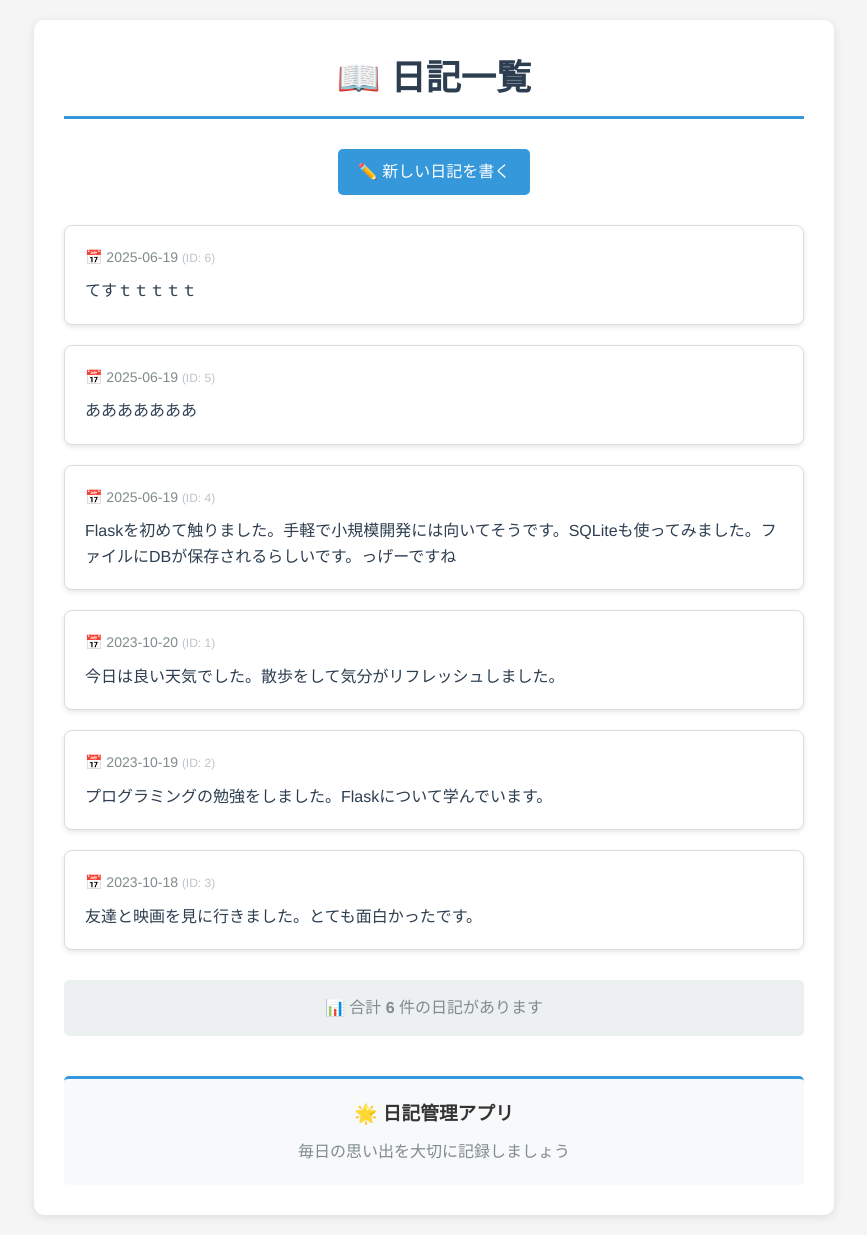
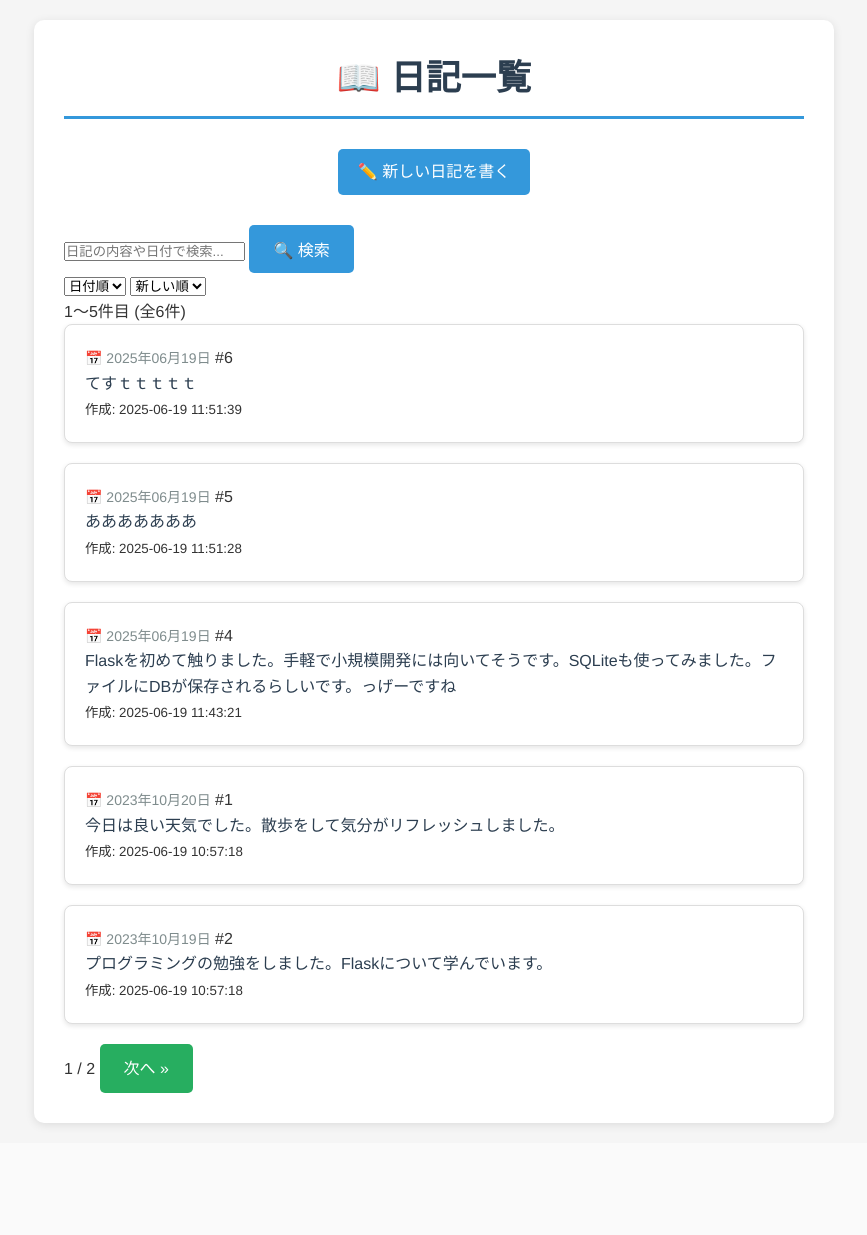
Before and after one commit to Nagitokuta/Flask-diary-app, a Flask app: page / in a window 1280 px wide. Shown: the whole page, without its empty margins (206-1073 px from the left). After the commit the page ends 1127 px from the top, so only its background shows below. Run offline with Flask 3, Linux system fonts and the light colour scheme; data comes from the database, SQL or seed files in the repository; both versions use the stored data as it was after the commit.

Commit message:
feat: 日記一覧表示機能を実装
- SQLiteからのデータ取得機能
- Jinja2テンプレートでの動的表示
- 検索機能の実装
- 並び替え機能（日付順、投稿順）
- ページネーション機能
- 日記詳細ページの実装
- テンプレートフィルターの追加
- 包括的なエラーハンドリング

```diff
--- a/app.py
+++ b/app.py
@@ -3,9 +3,10 @@ import sqlite3
 import logging
 from datetime import datetime
 import os
+import math
 
 app = Flask(__name__)
-app.secret_key = 'diary-app-secret-key-2023'
+app.secret_key = "diary-app-secret-key-2023"
 
 # ログ設定
 logging.basicConfig(level=logging.INFO)
@@ -13,10 +14,12 @@ logger = logging.getLogger(__name__)
 
 def get_db_connection():
     """データベース接続を取得"""
-    if not os.path.exists('diary.db'):
-        raise FileNotFoundError('データベースファイルが見つかりません。')
+    if not os.path.exists("diary.db"):
+        raise FileNotFoundError(
+            "データベースファイルが見つかりません。"
+        )
 
-    conn = sqlite3.connect('diary.db')
+    conn = sqlite3.connect("diary.db")
     conn.row_factory = sqlite3.Row
     return conn
 
@@ -26,93 +29,203 @@ def validate_diary_data(date, content):
 
     # 日付の検証
     if not date:
-        errors.append('日付は必須項目です。')
+        errors.append("日付は必須項目です。")
     else:
         try:
-            datetime.strptime(date, '%Y-%m-%d')
+            datetime.strptime(date, "%Y-%m-%d")
         except ValueError:
-            errors.append('正しい日付形式で入力してください。')
+            errors.append("正しい日付形式で入力してください。")
 
     # 内容の検証
     if not content:
-        errors.append('日記の内容は必須項目です。')
+        errors.append("日記の内容は必須項目です。")
     else:
         content = content.strip()
         if len(content) < 5:
-            errors.append('日記の内容は5文字以上で入力してください。')
+            errors.append("日記の内容は5文字以上で入力してください。")
         elif len(content) > 1000:
-            errors.append('日記の内容は1000文字以内で入力してください。')
+            errors.append("日記の内容は1000文字以内で入力してください。")
 
-    return errors, content.strip() if content else ''
+    return errors, content.strip() if content else ""
 
-@app.route('/post', methods=['GET', 'POST'])
+def format_date(date_string):
+    """日付文字列をフォーマット"""
+    try:
+        from datetime import datetime
+
+        date_obj = datetime.strptime(date_string, "%Y-%m-%d")
+        return date_obj.strftime("%Y年%m月%d日")
+    except:
+        return date_string
+
+def truncate_content(content, max_length=100):
+    """内容を指定した長さで切り詰める"""
+    if len(content) <= max_length:
+        return content
+    return content[:max_length] + "..."
+
+# テンプレートフィルターとして登録
+app.jinja_env.filters["format_date"] = format_date
+app.jinja_env.filters["truncate_content"] = truncate_content
+
+@app.route("/post", methods=["GET", "POST"])
 def post():
     """日記投稿ページ"""
-    if request.method == 'POST':
+    if request.method == "POST":
         try:
-            date = request.form.get('date')
-            content = request.form.get('content')
+            date = request.form.get("date")
+            content = request.form.get("content")
 
-            logger.info(f'日記投稿試行: 日付={date}, 内容長={len(content) if content else 0}')
+            logger.info(
+                f"日記投稿試行: 日付={date}, 内容長={len(content) if content else 0}"
+            )
 
             # バリデーション
             errors, cleaned_content = validate_diary_data(date, content)
 
             if errors:
                 for error in errors:
-                    flash(error, 'error')
-                logger.warning(f'バリデーションエラー: {errors}')
-                return render_template('post.html')
+                    flash(error, "error")
+                logger.warning(f"バリデーションエラー: {errors}")
+                return render_template("post.html")
 
             # データベース保存
             conn = get_db_connection()
             cursor = conn.cursor()
             cursor.execute(
-                'INSERT INTO diaries (date, content) VALUES (?, ?)',
-                (date, cleaned_content)
+                "INSERT INTO diaries (date, content) VALUES (?, ?)",
+                (date, cleaned_content),
             )
             conn.commit()
 
             diary_id = cursor.lastrowid
             conn.close()
 
-            logger.info(f'日記保存成功: ID={diary_id}')
-            flash('日記を保存しました！', 'success')
-            return redirect(url_for('index'))
+            logger.info(f"日記保存成功: ID={diary_id}")
+            flash("日記を保存しました！", "success")
+            return redirect(url_for("index"))
 
         except FileNotFoundError as e:
-            logger.error(f'ファイルエラー: {str(e)}')
-            flash('データベースファイルが見つかりません。', 'error')
-            return render_template('post.html')
+            logger.error(f"ファイルエラー: {str(e)}")
+            flash("データベースファイルが見つかりません。", "error")
+            return render_template("post.html")
 
         except sqlite3.Error as e:
-            logger.error(f'データベースエラー: {str(e)}')
-            flash('データベースエラーが発生しました。', 'error')
-            return render_template('post.html')
+            logger.error(f"データベースエラー: {str(e)}")
+            flash("データベースエラーが発生しました。", "error")
+            return render_template("post.html")
 
         except Exception as e:
-            logger.error(f'予期しないエラー: {str(e)}')
-            flash('予期しないエラーが発生しました。', 'error')
-            return render_template('post.html')
+            logger.error(f"予期しないエラー: {str(e)}")
+            flash("予期しないエラーが発生しました。", "error")
+            return render_template("post.html")
 
-    return render_template('post.html')
+    return render_template("post.html")
 
-@app.route('/')
+@app.route("/")
 def index():
-    """日記一覧ページ"""
+    """日記一覧ページ（完全版）"""
+    # パラメータの取得
+    page = request.args.get("page", 1, type=int)
+    per_page = request.args.get("per_page", 5, type=int)
+    search_query = request.args.get("search", "").strip()
+    sort_by = request.args.get("sort", "date")
+    order = request.args.get("order", "desc")
+
+    # パラメータの検証
+    if per_page not in [5, 10, 20]:
+        per_page = 5
+    if page < 1:
+        page = 1
+
     try:
         conn = get_db_connection()
-        diaries = conn.execute(
-            'SELECT * FROM diaries ORDER BY date DESC, id DESC'
-        ).fetchall()
+
+        # 基本クエリとパラメータ
+        base_conditions = []
+        params = []
+
+        # 検索条件の構築
+        if search_query:
+            base_conditions.append("(content LIKE ? OR date LIKE ?)")
+            search_param = f"%{search_query}%"
+            params.extend([search_param, search_param])
+
+        # WHERE句の構築
+        where_clause = ""
+        if base_conditions:
+            where_clause = " WHERE " + " AND ".join(base_conditions)
+
+        # 総件数の取得
+        count_query = f"SELECT COUNT(*) as total FROM diaries{where_clause}"
+        total = conn.execute(count_query, params).fetchone()["total"]
+
+        # ページネーション計算
+        total_pages = math.ceil(total / per_page) if total > 0 else 1
+        if page > total_pages:
+            page = total_pages
+
+        offset = (page - 1) * per_page
+
+        # 並び替え条件の検証と構築
+        valid_sort_columns = ["date", "id", "created_at"]
+        valid_orders = ["asc", "desc"]
+
+        if sort_by not in valid_sort_columns:
+            sort_by = "date"
+        if order not in valid_orders:
+            order = "desc"
+
+        order_clause = f" ORDER BY {sort_by} {order.upper()}"
+        if sort_by != "id":
+            order_clause += ", id DESC"  # 同じ日付の場合はIDで並び替え
+
+        # データ取得クエリ
+        data_query = (
+            f"SELECT * FROM diaries{where_clause}{order_clause} LIMIT ? OFFSET ?"
+        )
+        data_params = params + [per_page, offset]
+
+        diaries = conn.execute(data_query, data_params).fetchall()
         conn.close()
-        return render_template('index.html', diaries=diaries)
+
+        # ページネーション情報
+        pagination = {
+            "page": page,
+            "per_page": per_page,
+            "total": total,
+            "total_pages": total_pages,
+            "has_prev": page > 1,
+            "has_next": page < total_pages,
+            "prev_num": page - 1 if page > 1 else None,
+            "next_num": page + 1 if page < total_pages else None,
+            "start_index": offset + 1 if total > 0 else 0,
+            "end_index": min(offset + per_page, total),
+        }
+
+        logger.info(
+            f'日記一覧表示: ページ={page}, 件数={len(diaries)}, 検索="{search_query}"'
+        )
+
+        return render_template(
+            "index.html",
+            diaries=diaries,
+            pagination=pagination,
+            search_query=search_query,
+            sort_by=sort_by,
+            order=order,
+        )
+
+    except sqlite3.Error as e:
+        logger.error(f"データベースエラー: {str(e)}")
+        flash("データベースエラーが発生しました。", "error")
+        return render_template("index.html", diaries=[], pagination=None)
     except Exception as e:
-        logger.error(f'データ取得エラー: {str(e)}')
-        flash(f'データの取得中にエラーが発生しました: {str(e)}', 'error')
-        return render_template('index.html', diaries=[])
+        logger.error(f"予期しないエラー: {str(e)}")
+        flash("予期しないエラーが発生しました。", "error")
+        return render_template("index.html", diaries=[], pagination=None)
 
-if __name__ == '__main__':
+if __name__ == "__main__":
     print("日記管理アプリを起動中...")
     print("ブラウザで http://localhost:5000 にアクセスしてください")
-    app.run(debug=True, host='0.0.0.0', port=5000)
+    app.run(debug=True, host="0.0.0.0", port=5000)
--- a/templates/index.html
+++ b/templates/index.html
@@ -15,6 +15,35 @@
             <a href="{{ url_for('post') }}">✏️ 新しい日記を書く</a>
         </div>
 
+        <!-- 検索フォーム -->
+        <div class="search-form">
+            <form method="GET" action="{{ url_for('index') }}">
+                <div class="search-input-group">
+                    <input type="text" name="search" value="{{ search_query }}"
+                           placeholder="日記の内容や日付で検索...">
+                    <button type="submit" class="btn btn-primary">🔍 検索</button>
+                    {% if search_query %}
+                        <a href="{{ url_for('index') }}" class="btn">クリア</a>
+                    {% endif %}
+                </div>
+            </form>
+        </div>
+
+        <!-- 並び替えオプション -->
+        <div class="sort-options">
+            <form method="GET" action="{{ url_for('index') }}" class="sort-form">
+                <input type="hidden" name="search" value="{{ search_query }}">
+                <select name="sort" onchange="this.form.submit()">
+                    <option value="date" {% if sort_by == 'date' %}selected{% endif %}>日付順</option>
+                    <option value="id" {% if sort_by == 'id' %}selected{% endif %}>投稿順</option>
+                </select>
+                <select name="order" onchange="this.form.submit()">
+                    <option value="desc" {% if order == 'desc' %}selected{% endif %}>新しい順</option>
+                    <option value="asc" {% if order == 'asc' %}selected{% endif %}>古い順</option>
+                </select>
+            </form>
+        </div>
+
         <!-- メッセージ表示 -->
         {% with messages = get_flashed_messages(with_categories=true) %}
             {% if messages %}
@@ -26,44 +55,65 @@
 
         <!-- 日記一覧 -->
         {% if diaries %}
+            <!-- 表示件数情報 -->
+            {% if pagination %}
+                <div class="result-info">
+                    <p>{{ pagination.start_index }}〜{{ pagination.end_index }}件目
+                       (全{{ pagination.total }}件)</p>
+                </div>
+            {% endif %}
+
             <div class="diary-list">
                 {% for diary in diaries %}
                     <div class="diary-card">
-                        <div class="diary-date">
-                            📅 {{ diary.date }}
-                            <span style="color: #bdc3c7; font-size: 12px;">
-                                (ID: {{ diary.id }})
-                            </span>
+                        <div class="diary-header">
+                            <span class="diary-date">📅 {{ diary.date | format_date }}</span>
+                            <span class="diary-id">#{{ diary.id }}</span>
                         </div>
                         <div class="diary-content">
-                            {{ diary.content | replace('\n', '<br>') | safe }}
+                            {{ diary.content | truncate_content(150) | replace('\n', '<br>') | safe }}
+                        </div>
+                        <div class="diary-footer">
+                            <small class="created-at">
+                                作成: {{ diary.created_at }}
+                            </small>
                         </div>
                     </div>
                 {% endfor %}
             </div>
 
-            <!-- 統計情報 -->
-            <div style="margin-top: 30px; padding: 15px; background-color: #ecf0f1; border-radius: 5px; text-align: center;">
-                <p style="color: #7f8c8d;">
-                    📊 合計 <strong>{{ diaries|length }}</strong> 件の日記があります
-                </p>
-            </div>
+            <!-- ページネーション -->
+            {% if pagination and pagination.total_pages > 1 %}
+                <div class="pagination">
+                    {% if pagination.has_prev %}
+                        <a href="{{ url_for('index', page=pagination.prev_num, search=search_query, sort=sort_by, order=order) }}"
+                           class="btn">« 前へ</a>
+                    {% endif %}
+
+                    <span class="page-info">
+                        {{ pagination.page }} / {{ pagination.total_pages }}
+                    </span>
+
+                    {% if pagination.has_next %}
+                        <a href="{{ url_for('index', page=pagination.next_num, search=search_query, sort=sort_by, order=order) }}"
+                           class="btn">次へ »</a>
+                    {% endif %}
+                </div>
+            {% endif %}
         {% else %}
             <!-- 日記がない場合 -->
-            <div style="text-align: center; padding: 50px; color: #7f8c8d;">
-                <h2>📝 まだ日記がありません</h2>
-                <p style="margin: 20px 0;">最初の日記を書いてみましょう！</p>
-                <a href="{{ url_for('post') }}" class="btn btn-primary">✏️ 日記を書く</a>
+            <div class="empty-state">
+                {% if search_query %}
+                    <h2>🔍 検索結果がありません</h2>
+                    <p>「{{ search_query }}」に一致する日記が見つかりませんでした。</p>
+                    <a href="{{ url_for('index') }}" class="btn">全ての日記を表示</a>
+                {% else %}
+                    <h2>📝 まだ日記がありません</h2>
+                    <p>最初の日記を書いてみましょう！</p>
+                    <a href="{{ url_for('post') }}" class="btn btn-primary">✏️ 日記を書く</a>
+                {% endif %}
             </div>
         {% endif %}
-
-        <!-- アプリ情報 -->
-        <div style="margin-top: 40px; padding: 20px; background-color: #f8f9fa; border-radius: 5px; text-align: center; border-top: 3px solid #3498db;">
-            <h3>🌟 日記管理アプリ</h3>
-            <p style="color: #7f8c8d; margin-top: 10px;">
-                毎日の思い出を大切に記録しましょう
-            </p>
-        </div>
     </div>
 </body>
 </html>
```
Also changed, not shown: diary.db.
